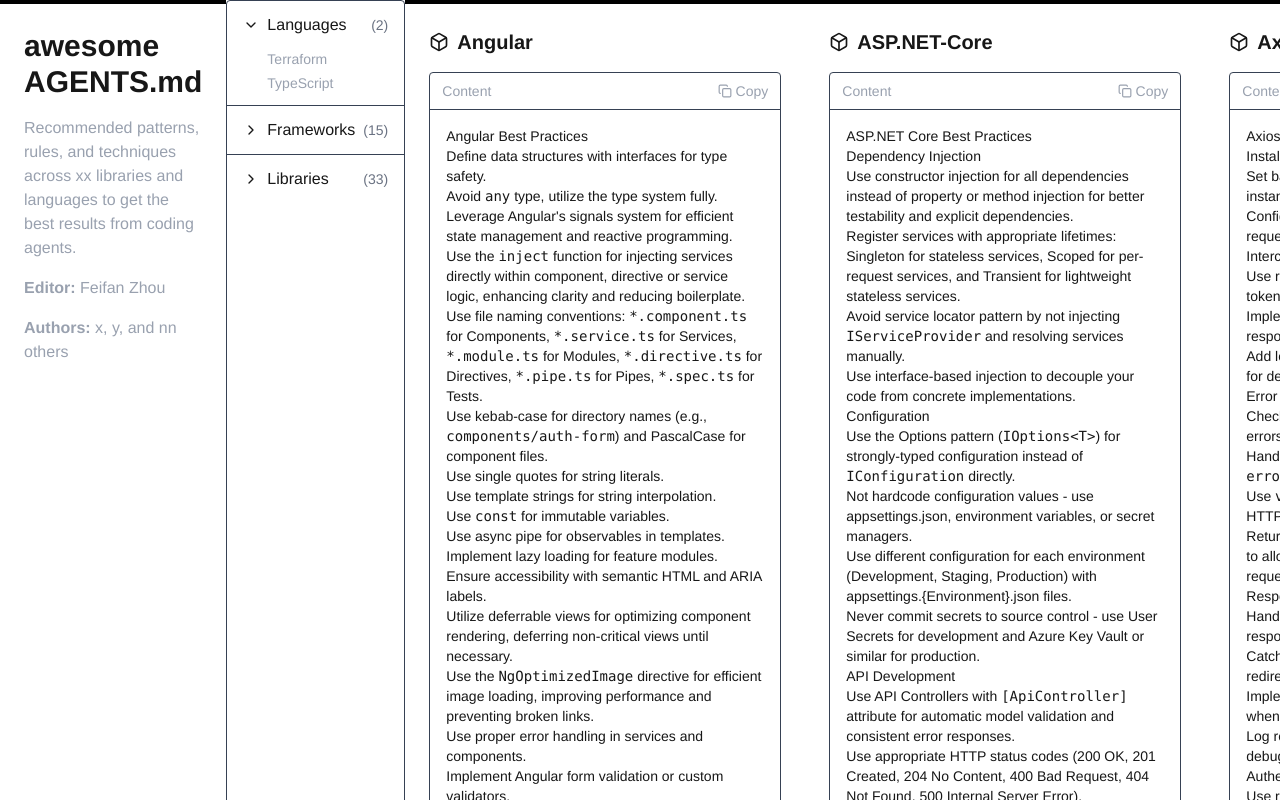
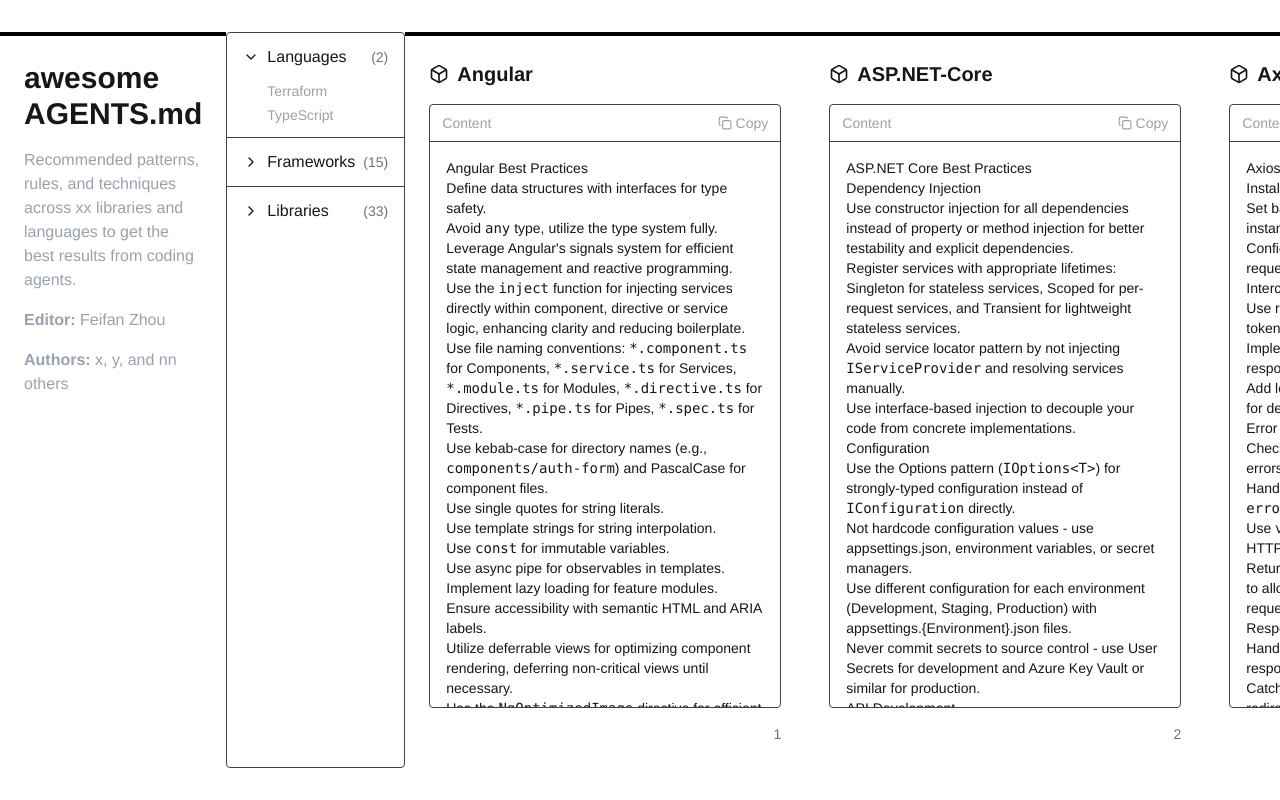
Before and after one commit to tanagram/awesomeagents.md, a Next.js app: page / in a window 1280 px wide. Shown: the top 800 px of the page. Built offline with nearby package versions, Linux system fonts and the light colour scheme.

Commit message:
Add padding around the sides

```diff
--- a/src/app/page.tsx
+++ b/src/app/page.tsx
@@ -10,8 +10,8 @@
   const contentEntries = await getContentEntries();
 
   return (
-    <div className="grid min-h-screen justify-items-center">
-      <div className="flex w-full flex-col gap-6 md:flex-row md:gap-0 md:overflow-x-auto">
+    <div className="p8 grid min-h-screen justify-items-center">
+      <div className="flex h-screen w-full flex-col gap-6 p-8 pl-0 md:flex-row md:gap-0 md:overflow-x-auto">
         <TitleCard />
         <TableOfContents data={tocData} />
         {contentEntries.map((entry, index) => (
--- a/src/components/ContentCard.tsx
+++ b/src/components/ContentCard.tsx
@@ -49,9 +49,9 @@
   };
 
   return (
-    <div className="flex h-full flex-col justify-between border-t-4 border-solid border-t-black p-6 md:w-[400px] md:shrink-0 dark:border-t-white">
-      <div className="flex flex-col gap-4">
-        <div className="flex flex-col gap-2">
+    <div className="flex h-full flex-col gap-4 border-t-4 border-solid border-t-black p-6 md:w-[400px] md:shrink-0 dark:border-t-white">
+      <div className="flex min-h-0 flex-1 flex-col gap-4">
+        <div className="flex shrink-0 flex-col gap-2">
           <div className="flex items-center gap-2">
             <span className="text-xl">{icon ?? <PackageIcon />}</span>
             <h2 className="text-xl font-semibold">{title}</h2>
@@ -61,8 +61,8 @@
           )}
         </div>
 
-        <div className="rounded border border-gray-700">
-          <div className="flex items-center justify-between border-b border-gray-700 px-3 py-2">
+        <div className="flex min-h-0 flex-1 flex-col rounded border border-gray-700">
+          <div className="flex shrink-0 items-center justify-between border-b border-gray-700 px-3 py-2">
             <span className="text-sm text-gray-400">Content</span>
             <button
               onClick={handleCopy}
@@ -87,14 +87,16 @@
           </div>
           <div
             id={`content-card-${pageNumber}`}
-            className="prose prose-invert max-w-none p-4 text-sm"
+            className="prose prose-invert max-w-none flex-1 overflow-y-auto p-4 text-sm"
           >
             {content}
           </div>
         </div>
       </div>
 
-      <div className="text-right text-sm text-gray-500">{pageNumber}</div>
+      <div className="shrink-0 text-right text-sm text-gray-500">
+        {pageNumber}
+      </div>
     </div>
   );
 }
```
